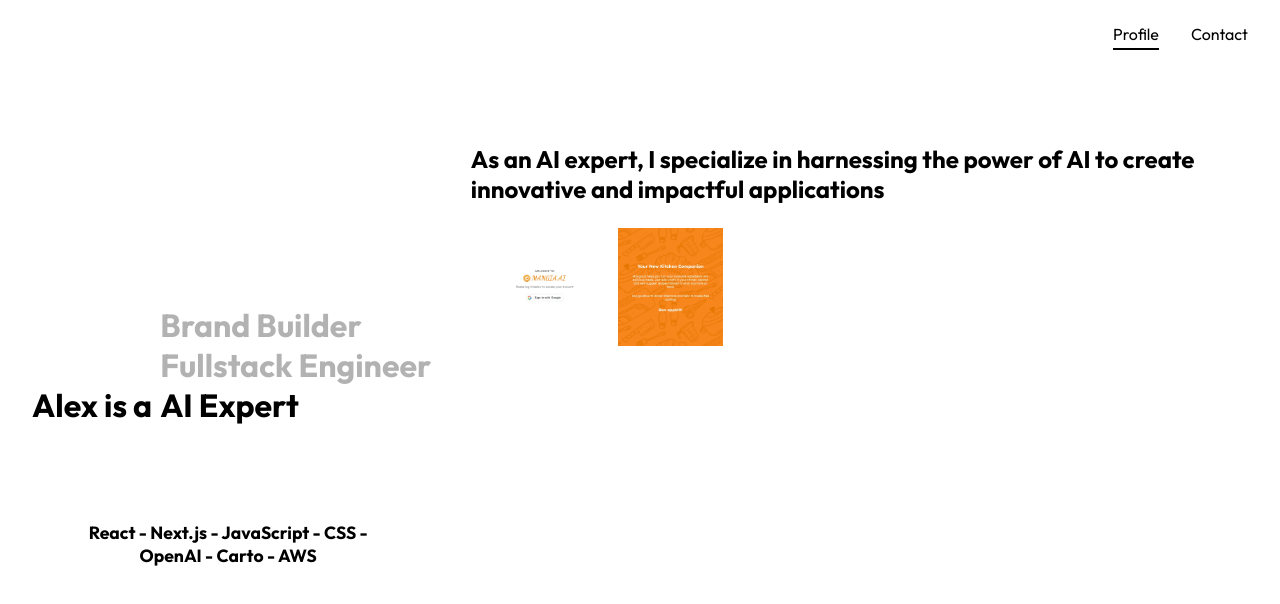
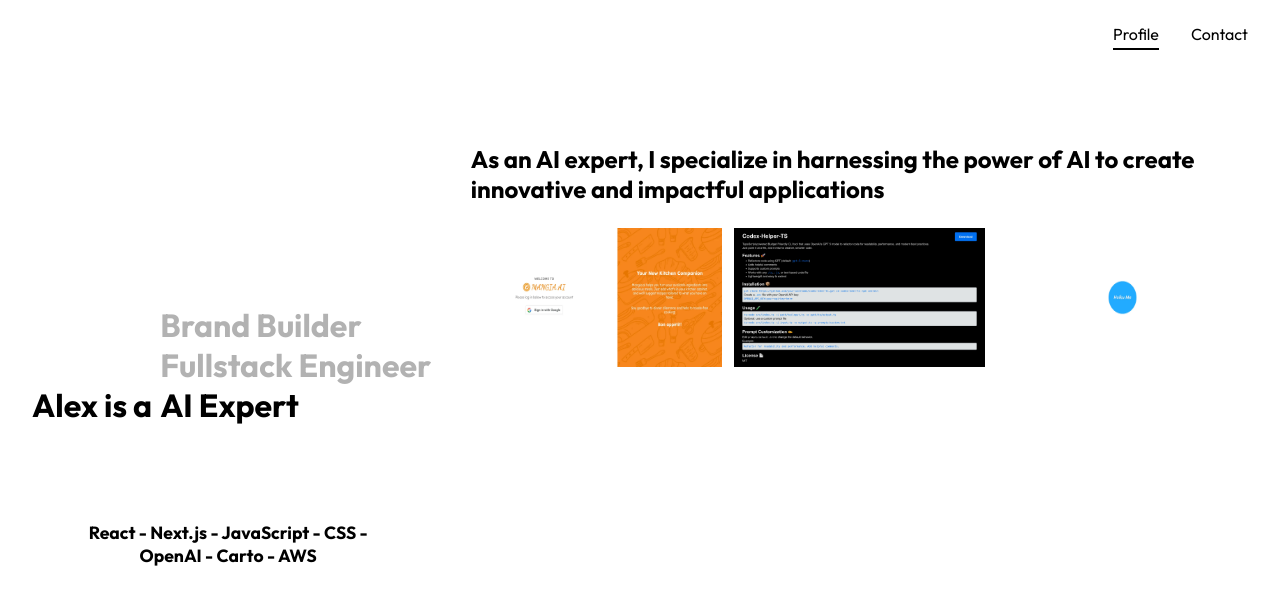
Before and after one commit to AlexManzi/dev, a Next.js app: page / in a window 1280 px wide. Both pictures are taken after a click on the element "AI Expert". Shown: the top 604 px of the page. Built offline with nearby package versions, Linux system fonts and the light colour scheme.

Commit message:
Update app with new stuff

```diff
--- a/app/data/landing.js
+++ b/app/data/landing.js
@@ -3,7 +3,9 @@ import impactReport from "../../public/impactReport.webp"
 import districtProfiles from "../../public/districtProfiles.webp"
 import energyHub from "../../public/energyHub.webp"
 import mangiaAi from "../../public/mangiaAi.webp"
+import haiku_me from "../../public/haiku_me.webp"
 import floodHelp from "../../public/floodHelp.webp"
+import codexHelper from "../../public/CodexHelper.webp"
 import bhp from "../../public/bhp.webp"
 
 
@@ -62,6 +64,20 @@ export const landingData = {
             description: "Meal planning and money saving AI companion.",
             link: "https://main.d3u77kxuh2gdz9.amplifyapp.com",
             tech: "Fullstack Next.js app connected to OpenAI built with React, Javascipt, Next-Auth, styled-components, AWS, and DynamoDB"
+        },
+             {
+            name: "Codex-Helper",
+            image: codexHelper,
+            description: "Budget Friendly CLI tool that uses OpenAI's GPT 5 model to refactor code for readability, performance, and modern best practices.",
+            link: "https://alexmanzi.github.io/codex-helper/",
+            tech: "Fullstack Next.js app connected to OpenAI built with React, Typescript"
+        },
+        {
+            name: "Haiku_me",
+            image: haiku_me,
+            description: "AI Text to Speech Haikus to meet any emotion",
+            link: "https://github.com/AlexManzi/haiku_me",
+            tech: "Fullstack Next.js app connected to OpenAI built with React, Typescript, Next-Auth, styled-components, AWS, and AWS Polly"
         }
     ],
 }
--- a/app/ui/globals.js
+++ b/app/ui/globals.js
@@ -257,6 +257,11 @@ export const ProjectSection = styled.div`
     padding-right: 2rem;
     justify-content: space-between;
 
+    &#twoItem {
+        gap: .75rem;
+        justify-content: start;
+    }
+
     @media (max-width: 950px) {
         flex-direction: column;
         align-items: center;
@@ -270,7 +275,7 @@ export const ProjectItemWrapper = styled.div`
     width: ${(props) => props.$isselected ? '85%' : '32.5%'};
     height: ${(props) => props.$isselected ? '100%' : 'auto'};
     position: relative;
-    transition: ease .2s all;
+    transition: ease .2s width;
     animation: ${fadeIn} .5s ease-in;
 
     &#oneCard {
--- a/app/ui/landing/landing.js
+++ b/app/ui/landing/landing.js
@@ -105,15 +105,15 @@ export default function Landing() {
     useEffect(() => {
         const timerOne = setTimeout(() => {
             setDisplayPanel(true)
-        }, 1600)
+        }, 600)
 
         const timerTwo = setTimeout(() => {
             setDisplayAllOptions(true)
-        }, 3400)
+        }, 1500)
 
         const timerTwoPartTwo = setTimeout(() => {
             setAllowCssEffect(true)
-        }, 3405)
+        }, 1505)
 
         return () => {
             clearTimeout(timerOne)
--- a/app/ui/landing/landingOptions/aiExpert.js
+++ b/app/ui/landing/landingOptions/aiExpert.js
@@ -31,14 +31,14 @@ export default function AiExpert() {
         <LandingOptionWrapper>
             <LandingContentWrapper onClick={() => setCardSelected(null)}>
             <SectionText>As an AI expert, I specialize in harnessing the power of AI to create innovative and impactful applications</SectionText>
-            <ProjectSection id="oneItem">
+            <ProjectSection id="twoItem">
                 {renderProjects}
             </ProjectSection>
             <ProjectBioArea $cardselected={cardSelected}>
                 <ProjectHeading $show={projectText}>{projectText ? projectText.name : ''}</ProjectHeading>
                 <ProjectDescription $show={projectText}>{projectText ? projectText.description: ''}</ProjectDescription>
                 <ProjectDescription $show={projectText}>{projectText ? projectText.tech: ''}</ProjectDescription>
-                <ProjectLink  target="_blank" passHref={true} href={projectText ? projectText.link : '/'}  $show={projectText}>{projectText ? 'See this app live' : ''}</ProjectLink>
+                <ProjectLink target="_blank" passHref={true} href={projectText ? projectText.link : '/'}  $show={projectText}>{projectText ? 'See this app' : ''}</ProjectLink>
             </ProjectBioArea>
             </LandingContentWrapper>
         </LandingOptionWrapper>
--- a/app/ui/landing/landingOptions/brandBuilder.js
+++ b/app/ui/landing/landingOptions/brandBuilder.js
@@ -36,7 +36,7 @@ export default function BrandBuilder() {
                 <ProjectHeading $show={projectText}>{projectText ? projectText.name : ''}</ProjectHeading>
                 <ProjectDescription $show={projectText}>{projectText ? projectText.description: ''}</ProjectDescription>
                 <ProjectDescription $show={projectText}>{projectText ? projectText.tech: ''}</ProjectDescription>
-                <ProjectLink  target="_blank" passHref={true} href={projectText ? projectText.link : '/'}  $show={projectText}>{projectText ? 'See this app live' : ''}</ProjectLink>
+                <ProjectLink  target="_blank" passHref={true} href={projectText ? projectText.link : '/'}  $show={projectText}>{projectText ? 'See this app' : ''}</ProjectLink>
             </ProjectBioArea>
             </LandingContentWrapper>
         </LandingOptionWrapper>
--- a/app/ui/landing/landingOptions/engineer.js
+++ b/app/ui/landing/landingOptions/engineer.js
@@ -36,7 +36,7 @@ export default function Engineer() {
                 <ProjectHeading $show={projectText}>{projectText ? projectText.name : ''}</ProjectHeading>
                 <ProjectDescription $show={projectText}>{projectText ? projectText.description : ''}</ProjectDescription>
                 <ProjectDescription $show={projectText}>{projectText ? projectText.tech : ''}</ProjectDescription>
-                <ProjectLink target="_blank" passHref={true} href={projectText ? projectText.link : '/'}  $show={projectText}>{projectText ? 'See this app live' : ''}</ProjectLink>
+                <ProjectLink target="_blank" passHref={true} href={projectText ? projectText.link : '/'}  $show={projectText}>{projectText ? 'See this app' : ''}</ProjectLink>
             </ProjectBioArea>
             </LandingContentWrapper>
         </LandingOptionWrapper>
--- a/next.config.mjs
+++ b/next.config.mjs
@@ -1,6 +1,6 @@
 /** @type {import('next').NextConfig} */
 const nextConfig = {
-    output: 'export',
+    // output: 'export',
     compiler: {
       styledComponents: true,
     },
```
Also changed, not shown: public/CodexHelper.webp (added), public/haiku_me.webp (added).
